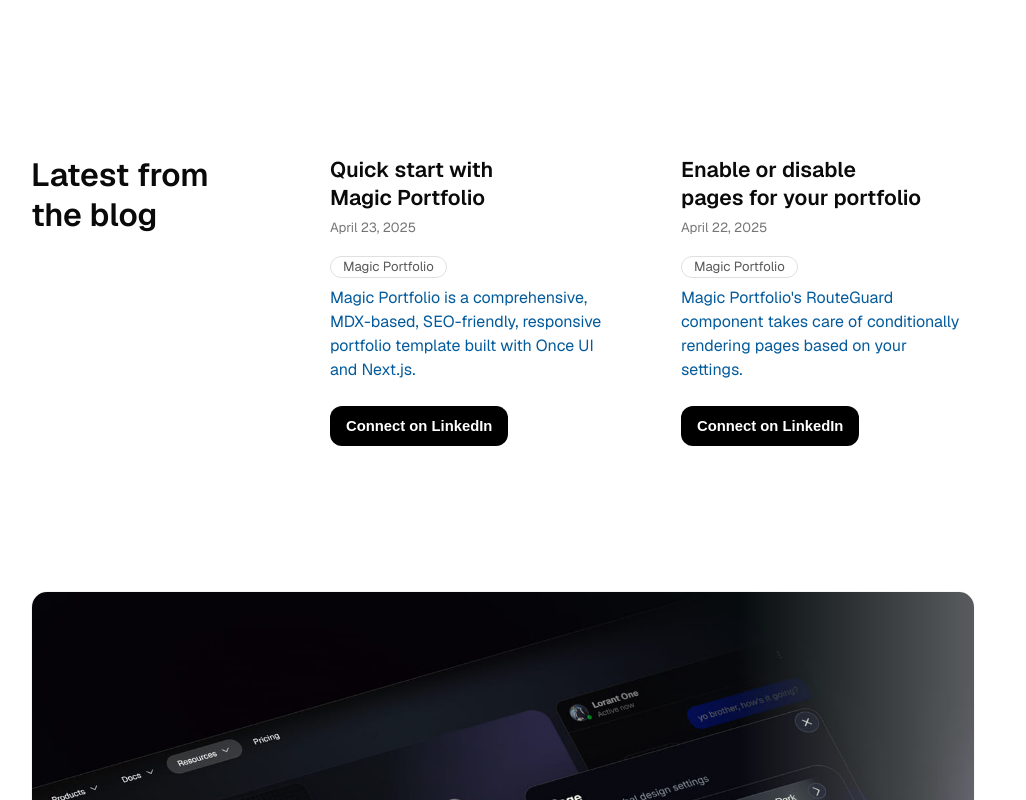
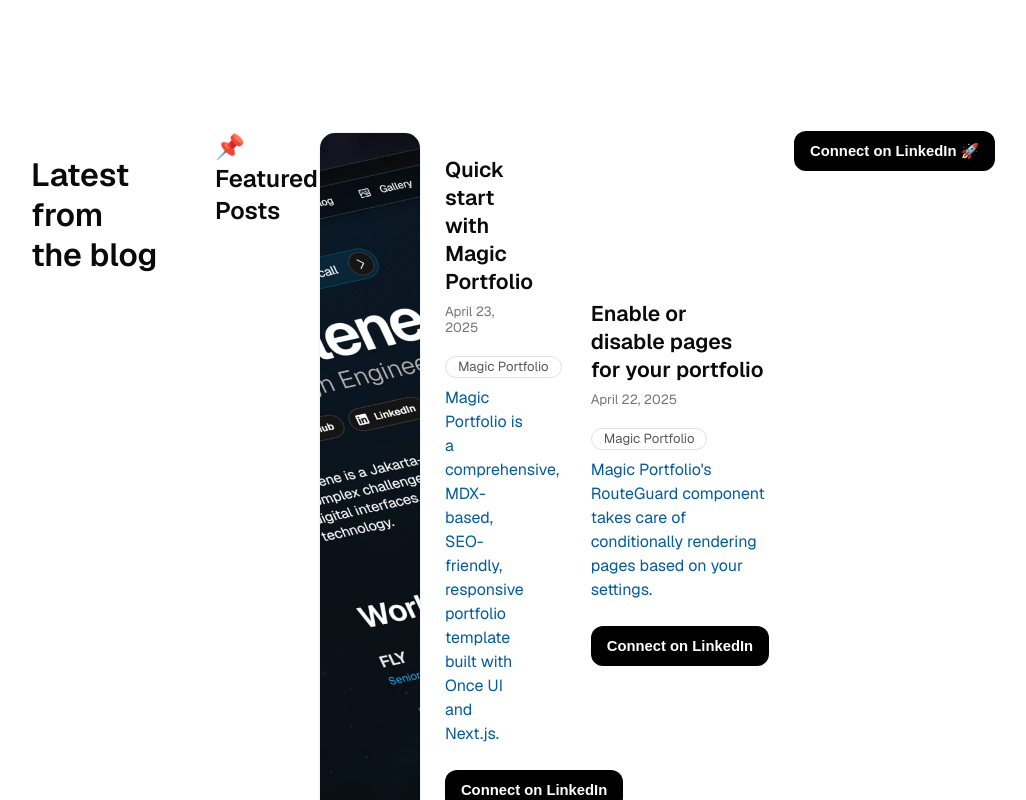
Before and after one commit to Gyanankur23/magic-portfolio-for-next-js, a Next.js app: page / in a window 1280 px wide. Shown: the part 1340-2140 px from the top of the page, without its empty margins (137-1163 px from the left). Built offline with nearby package versions, Linux system fonts and the light colour scheme.

Commit message:
Update Posts.tsx

```diff
--- a/src/components/blog/Posts.tsx
+++ b/src/components/blog/Posts.tsx
@@ -1,6 +1,9 @@
+"use client";
+
 import { getPosts } from '@/app/utils/utils';
-import { Grid } from '@/once-ui/components';
+import { Grid, Heading, Button } from '@/once-ui/components';
 import Post from './Post';
+import styles from './Posts.module.scss';
 
 interface PostsProps {
     range?: [number] | [number, number];
@@ -11,8 +14,8 @@
 
 export function Posts({
     range,
-    columns = '1',
-    thumbnail = false,
+    columns = '2',
+    thumbnail = true,
     direction
 }: PostsProps) {
     let allBlogs = getPosts(['src', 'app', 'blog', 'posts']);
@@ -30,10 +33,14 @@
 
     return (
         <>
+            <Heading as="h1" variant="heading-strong-xl" className={styles.header}>
+                📌 Featured Posts
+            </Heading>
+
             {displayedBlogs.length > 0 && (
                 <Grid
                     columns={columns} mobileColumns="1"
-                    fillWidth marginBottom="40" gap="12">
+                    fillWidth marginBottom="40" gap="16">
                     {displayedBlogs.map((post) => (
                         <Post
                             key={post.slug}
@@ -44,6 +51,13 @@
                     ))}
                 </Grid>
             )}
+
+            <Button
+                onClick={() => window.open("https://www.linkedin.com/in/gyanankur", "_blank")}
+                variant="primary"
+                className={styles.linkedinButton}>
+                Connect on LinkedIn 🚀
+            </Button>
         </>
     );
 }
```
